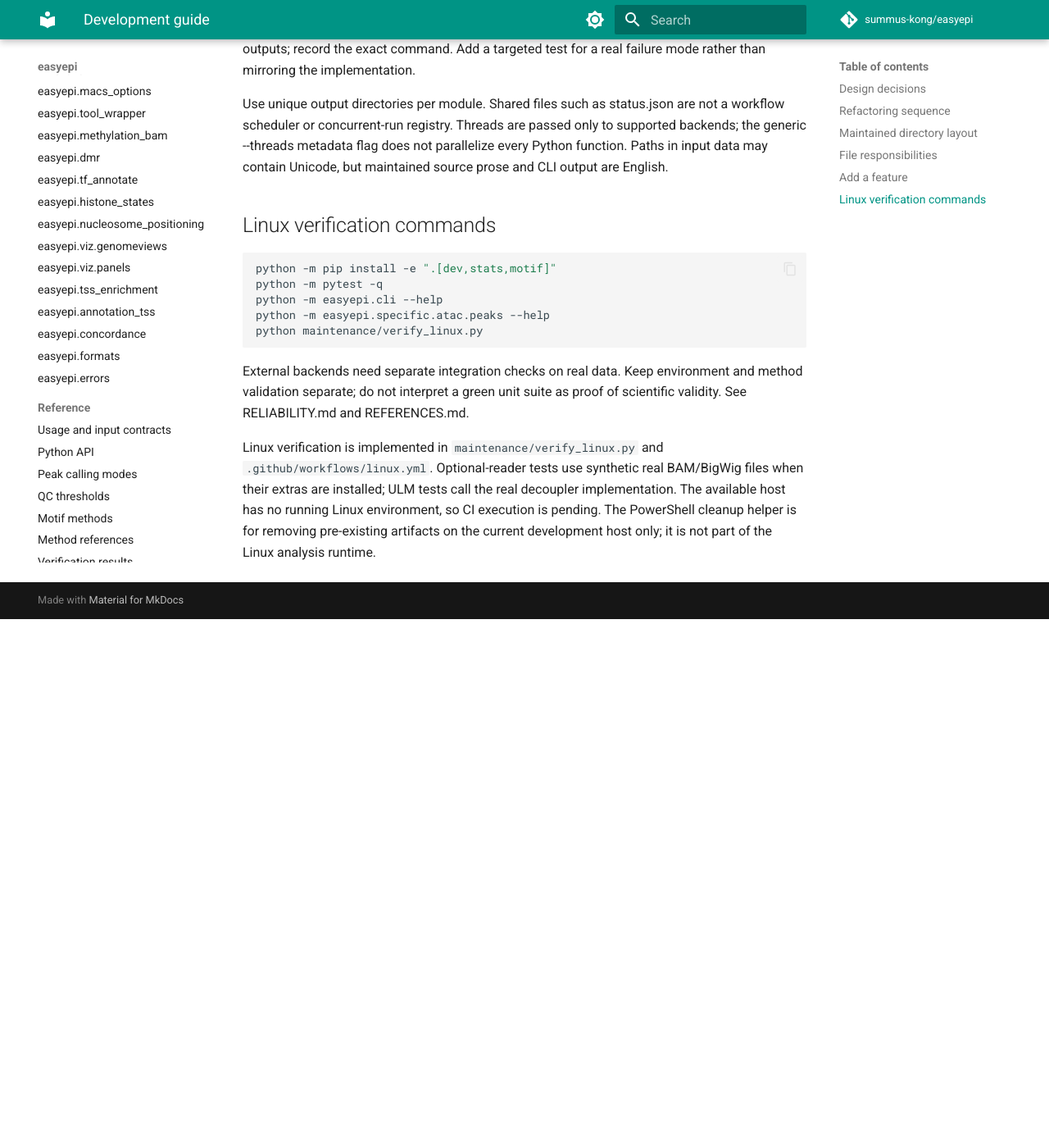
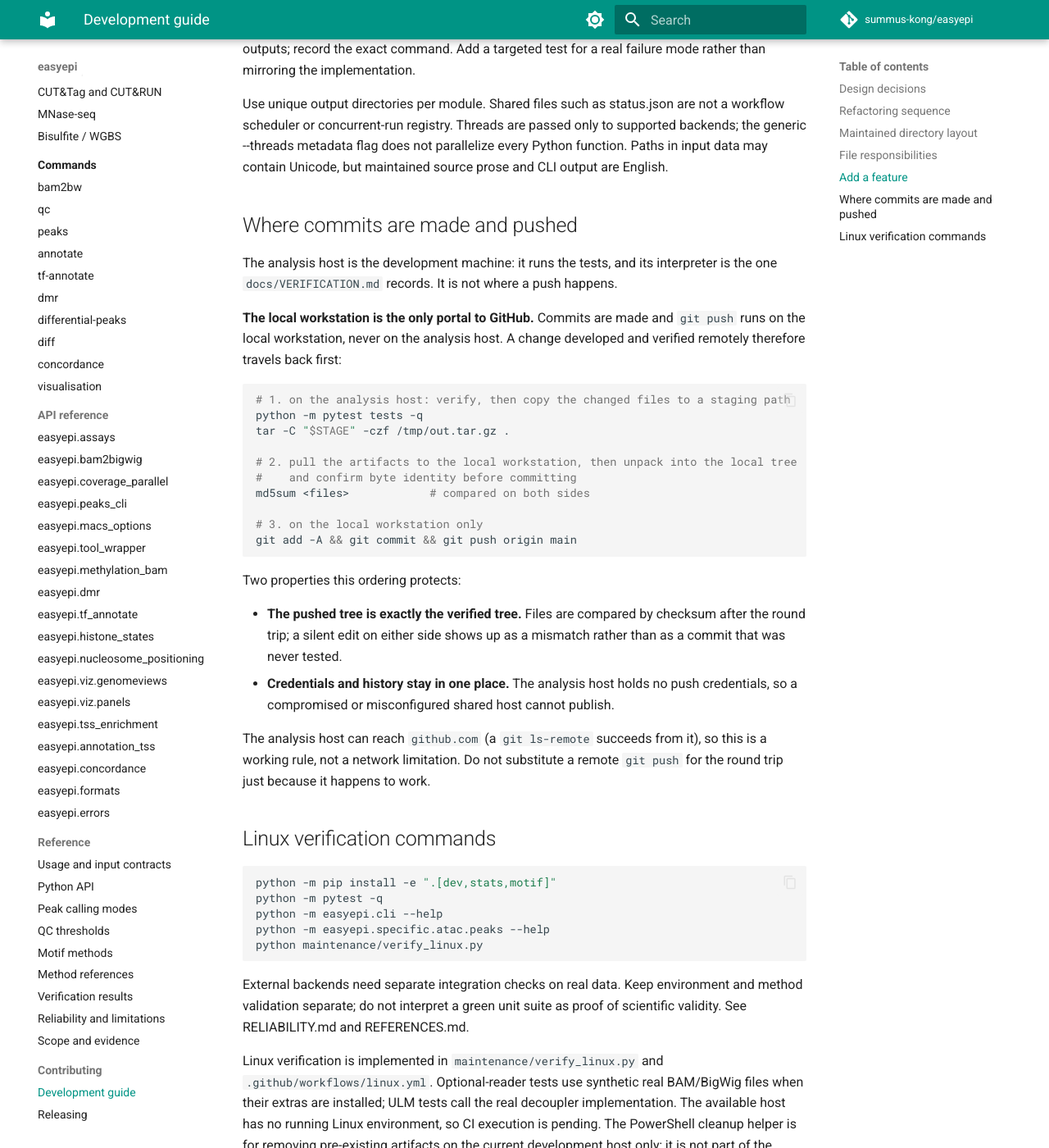
Before and after one commit to summus-kong/easyepi, an MkDocs documentation site: the page built from docs/DEVELOPMENT.md, in a window 1280 px wide and 1400 px high, scrolled down 7391 px. Shown: the whole window at 82% size. Built offline with MkDocs 1.6.1 and Material for MkDocs 9.7.7, drawn with Linux system fonts in a browser that asks for light colours; comment, search, counter and statistics services are not loaded; the version menu is left out; before the commit the page ends 8146 px from its top, so only the background shows below that.

Commit message:
Document that the local workstation is the only push portal
The analysis host runs the tests and holds the interpreter the verification
numbers refer to, so it is the development machine. It is not where a push
happens: commits and `git push` are made on the local workstation, and a change
developed remotely travels back first (verify remotely, checksum both sides,
commit locally).

Recorded in `DEVELOPMENT.md` with the concrete sequence, and as a cross-cutting
constraint in `BACKLOG.md` so it applies to every future item rather than to
whichever one happened to be in flight.

Measured, so the rule is not mistaken for a network limitation: the analysis host
*can* reach github.com -- `git ls-remote origin HEAD` succeeds from it and returns
the tip, and `https://github.com` answers 200. PyPI is the endpoint that does not
resolve there. The rule is therefore a working discipline, not a workaround, and
the page says so explicitly so a future reader does not "simplify" it away
because the remote push happens to work.

Also corrected two stale backlog rows while in the file: TSS enrichment and
replicate concordance were still listed as TODO, but both shipped in 3b355d5
(`easyepi/tss_enrichment.py` and `easyepi concordance`). A backlog that lists
finished work as outstanding is worse than no backlog.

Docs only; 603 tests pass, `scripts/gen_docs.py` exits 0, no broken internal links.

````diff
--- a/docs/DEVELOPMENT.md
+++ b/docs/DEVELOPMENT.md
@@ -153,6 +153,40 @@ Expose an importable function first; keep command parsing in the independent mod
 
 Use unique output directories per module. Shared files such as status.json are not a workflow scheduler or concurrent-run registry. Threads are passed only to supported backends; the generic --threads metadata flag does not parallelize every Python function. Paths in input data may contain Unicode, but maintained source prose and CLI output are English.
 
+## Where commits are made and pushed
+
+The analysis host is the development machine: it runs the tests, and its interpreter
+is the one `docs/VERIFICATION.md` records. It is not where a push happens.
+
+**The local workstation is the only portal to GitHub.** Commits are made and
+`git push` runs on the local workstation, never on the analysis host. A change
+developed and verified remotely therefore travels back first:
+
+```bash
+# 1. on the analysis host: verify, then copy the changed files to a staging path
+python -m pytest tests -q
+tar -C "$STAGE" -czf /tmp/out.tar.gz .
+
+# 2. pull the artifacts to the local workstation, then unpack into the local tree
+#    and confirm byte identity before committing
+md5sum <files>            # compared on both sides
+
+# 3. on the local workstation only
+git add -A && git commit && git push origin main
+```
+
+Two properties this ordering protects:
+
+* **The pushed tree is exactly the verified tree.** Files are compared by
+  checksum after the round trip; a silent edit on either side shows up as a
+  mismatch rather than as a commit that was never tested.
+* **Credentials and history stay in one place.** The analysis host holds no push
+  credentials, so a compromised or misconfigured shared host cannot publish.
+
+The analysis host can reach `github.com` (a `git ls-remote` succeeds from it), so
+this is a working rule, not a network limitation. Do not substitute a remote
+`git push` for the round trip just because it happens to work.
+
 ## Linux verification commands
 
 ```bash
````
Also changed, not shown: docs/BACKLOG.md (+7 -2 lines).
